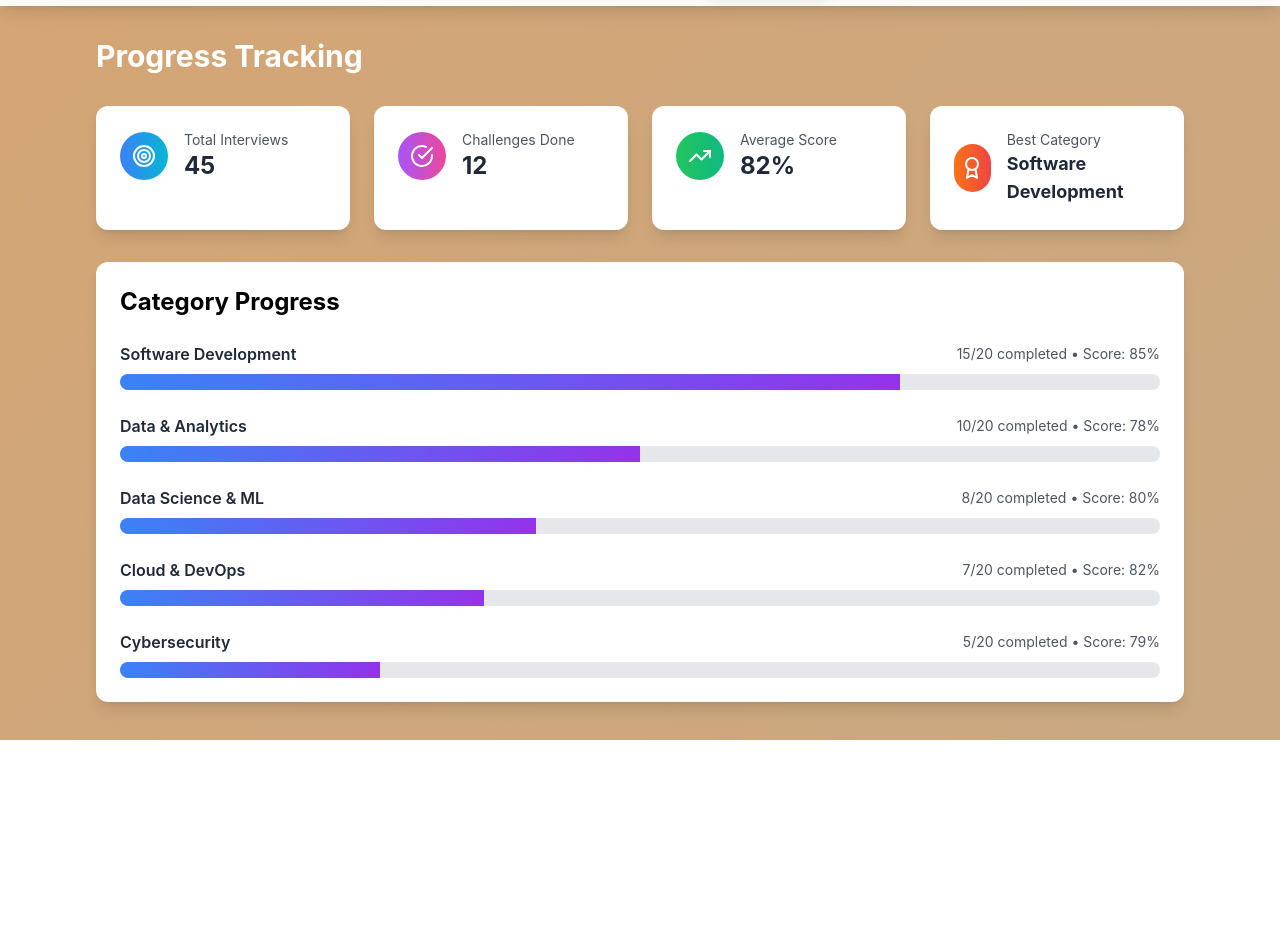
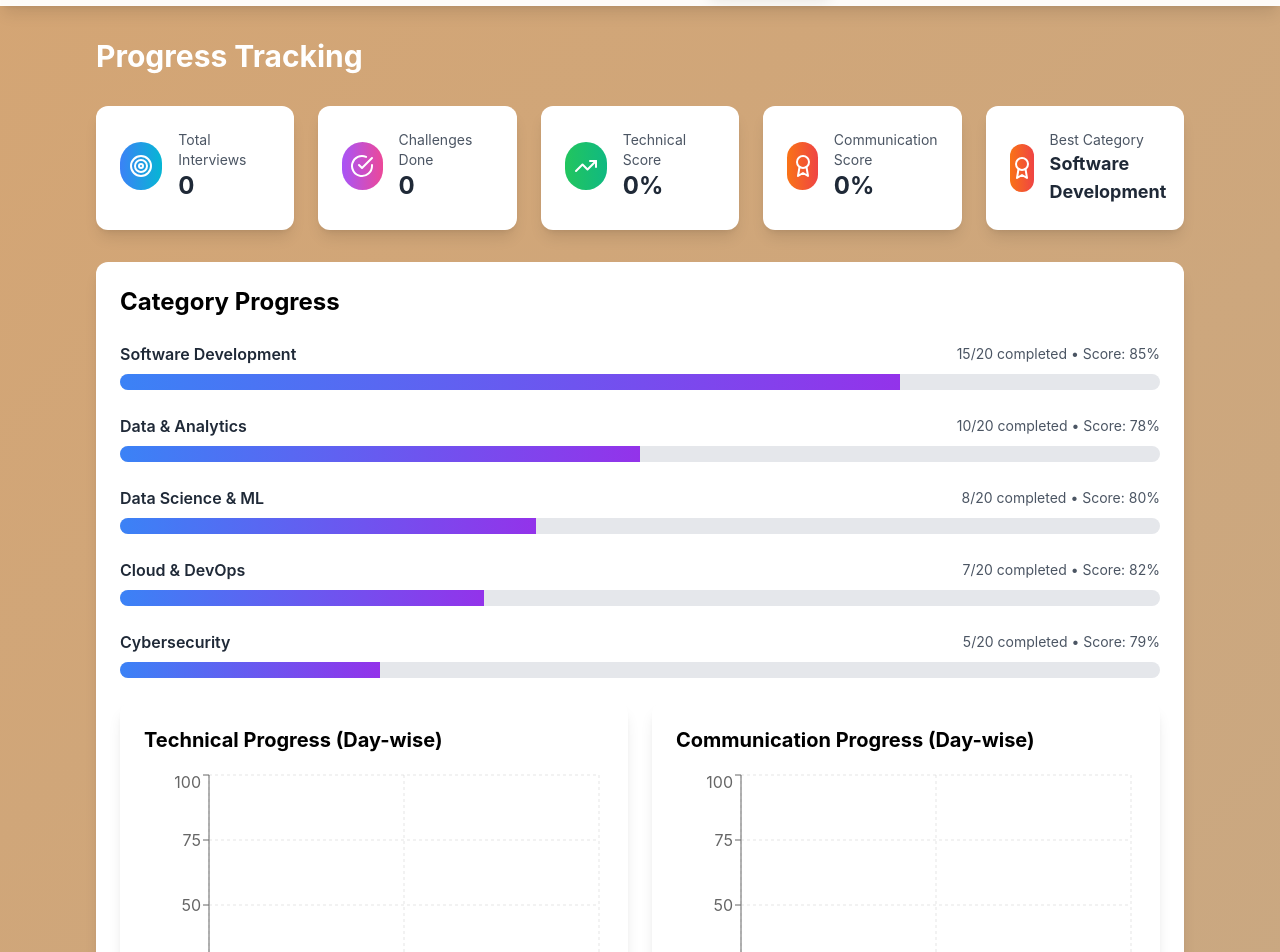
Before and after one commit to Sm-LumeCode/ai-interview-confidence-coach, a React (Vite) app in the folder frontend/: page /progress in a window 1280 px wide. Shown: the part 60-1012 px from the top of the page. Before the commit the page ends 800 px from the top, so only its background shows below. Built offline with nearby package versions, Linux system fonts and the light colour scheme; sample sign-in values are in the browser's storage.

Commit message:
progress

```diff
--- a/frontend/package.json
+++ b/frontend/package.json
@@ -14,7 +14,8 @@
     "lucide-react": "^0.263.1",
     "react": "^18.2.0",
     "react-dom": "^18.2.0",
-    "react-router-dom": "^6.20.0"
+    "react-router-dom": "^6.20.0",
+    "recharts": "^3.6.0"
   },
   "devDependencies": {
     "@types/react": "^18.2.43",
--- a/frontend/src/components/Progress.jsx
+++ b/frontend/src/components/Progress.jsx
@@ -1,15 +1,22 @@
-import React from 'react'
+
 import Navbar from './Navbar'
 import { TrendingUp, Award, Target, CheckCircle } from 'lucide-react'
+import React, { useEffect, useState } from 'react'
+import { getDailyProgressTimeline } from '../utils/dailyProgressManager.js'
+import {
+  LineChart,
+  Line,
+  XAxis,
+  YAxis,
+  Tooltip,
+  ResponsiveContainer,
+  CartesianGrid
+} from 'recharts'
+
 
 const Progress = ({ user, onLogout }) => {
   // Mock data - replace with actual API data
-  const stats = {
-    totalInterviews: 45,
-    completedChallenges: 12,
-    averageScore: 82,
-    bestCategory: 'Software Development'
-  }
+
 
   const categoryProgress = [
     { name: 'Software Development', completed: 15, total: 20, score: 85 },
@@ -19,6 +26,41 @@ const Progress = ({ user, onLogout }) => {
     { name: 'Cybersecurity', completed: 5, total: 20, score: 79 }
   ]
 
+  const [dailyTimeline, setDailyTimeline] = useState([])
+
+useEffect(() => {
+  if (!user?.email) return
+
+  const timeline = getDailyProgressTimeline(user.email)
+  setDailyTimeline(timeline)
+}, [user])
+const strongestCategory = categoryProgress.reduce(
+  (best, current) => (current.score > best.score ? current : best),
+  categoryProgress[0]
+).name
+
+const practicedDays = dailyTimeline.filter(d => d.didPractice).length
+
+const avgTechnical =
+  dailyTimeline.filter(d => d.technicalScore !== null)
+    .reduce((sum, d) => sum + d.technicalScore, 0) /
+  (dailyTimeline.filter(d => d.technicalScore !== null).length || 1)
+
+const avgConfidence =
+  dailyTimeline.filter(d => d.confidenceScore !== null)
+    .reduce((sum, d) => sum + d.confidenceScore, 0) /
+  (dailyTimeline.filter(d => d.confidenceScore !== null).length || 1)
+
+const overallAverage = Math.round((avgTechnical + avgConfidence) / 2)
+const technicalScore = Math.round(avgTechnical) || 0
+const communicationScore = Math.round(avgConfidence) || 0
+
+const chartData = dailyTimeline.map(day => ({
+  date: day.date.slice(5), // MM-DD
+  technical: day.didPractice ? day.technicalScore : 0,
+  communication: day.didPractice ? day.confidenceScore : 0
+}))
+
   return (
     <div className="min-h-screen">
       <Navbar user={user} onLogout={onLogout} />
@@ -27,7 +69,7 @@ const Progress = ({ user, onLogout }) => {
         <h1 className="text-3xl font-bold text-white mb-8 animate-fade-in">Progress Tracking</h1>
 
         {/* Stats Overview */}
-        <div className="grid grid-cols-1 md:grid-cols-2 lg:grid-cols-4 gap-6 mb-8">
+        <div className="grid grid-cols-1 md:grid-cols-2 lg:grid-cols-5 gap-6 mb-8">
           <div className="card animate-slide-up">
             <div className="flex items-center gap-4">
               <div className="w-12 h-12 rounded-full bg-gradient-to-r from-blue-500 to-cyan-500 flex items-center justify-center">
@@ -35,7 +77,7 @@ const Progress = ({ user, onLogout }) => {
               </div>
               <div>
                 <p className="text-gray-600 text-sm">Total Interviews</p>
-                <p className="text-2xl font-bold text-gray-800">{stats.totalInterviews}</p>
+                <p className="text-2xl font-bold text-gray-800">{practicedDays}</p>
               </div>
             </div>
           </div>
@@ -47,7 +89,7 @@ const Progress = ({ user, onLogout }) => {
               </div>
               <div>
                 <p className="text-gray-600 text-sm">Challenges Done</p>
-                <p className="text-2xl font-bold text-gray-800">{stats.completedChallenges}</p>
+                <p className="text-2xl font-bold text-gray-800">{practicedDays}</p>
               </div>
             </div>
           </div>
@@ -58,8 +100,9 @@ const Progress = ({ user, onLogout }) => {
                 <TrendingUp className="w-6 h-6 text-white" />
               </div>
               <div>
-                <p className="text-gray-600 text-sm">Average Score</p>
-                <p className="text-2xl font-bold text-gray-800">{stats.averageScore}%</p>
+               <p className="text-gray-600 text-sm">Technical Score</p>
+<p className="text-2xl font-bold text-gray-800">{technicalScore}%</p>
+
               </div>
             </div>
           </div>
@@ -70,11 +113,24 @@ const Progress = ({ user, onLogout }) => {
                 <Award className="w-6 h-6 text-white" />
               </div>
               <div>
-                <p className="text-gray-600 text-sm">Best Category</p>
-                <p className="text-lg font-bold text-gray-800">{stats.bestCategory}</p>
+                <p className="text-gray-600 text-sm">Communication Score</p>
+                <p className="text-2xl font-bold text-gray-800">{communicationScore}%</p>
+
               </div>
             </div>
           </div>
+          <div className="card animate-slide-up" style={{ animationDelay: '400ms' }}>
+  <div className="flex items-center gap-4">
+    <div className="w-12 h-12 rounded-full bg-gradient-to-r from-orange-500 to-red-500 flex items-center justify-center">
+      <Award className="w-6 h-6 text-white" />
+    </div>
+    <div>
+      <p className="text-gray-600 text-sm">Best Category</p>
+      <p className="text-lg font-bold text-gray-800">{strongestCategory}</p>
+    </div>
+  </div>
+</div>
+
         </div>
 
         {/* Category Progress */}
@@ -98,6 +154,80 @@ const Progress = ({ user, onLogout }) => {
                 </div>
               </div>
             ))}
+            {/* Daily Progress Graphs */}
+<div className="grid grid-cols-1 lg:grid-cols-2 gap-6 mt-8">
+
+  {/* Technical Score Graph */}
+  <div className="card animate-fade-in">
+    <h2 className="text-xl font-bold gradient-text mb-4">
+      Technical Progress (Day-wise)
+    </h2>
+
+    <ResponsiveContainer width="100%" height={300}>
+      <LineChart data={chartData}>
+        <CartesianGrid strokeDasharray="3 3" opacity={0.5} />
+
+        <XAxis dataKey="date" tick={{ fontSize: 12 }} />
+        <YAxis domain={[0, 100]} />
+        <Tooltip
+  contentStyle={{
+    borderRadius: '8px',
+    border: 'none',
+    boxShadow: '0 10px 25px rgba(0,0,0,0.1)'
+  }}
+/>
+        <Line
+          type="monotone"
+          dataKey="technical"
+          stroke="#3b82f6"
+          strokeWidth={3}
+          dot={false}
+          activeDot={{ r: 6 }}
+          isAnimationActive={true}
+          animationDuration={1200}
+
+        />
+      </LineChart>
+    </ResponsiveContainer>
+  </div>
+
+  {/* Communication Score Graph */}
+  <div className="card animate-fade-in">
+    <h2 className="text-xl font-bold gradient-text mb-4">
+      Communication Progress (Day-wise)
+    </h2>
+
+    <ResponsiveContainer width="100%" height={300}>
+      <LineChart data={chartData}>
+        <CartesianGrid strokeDasharray="3 3" opacity={0.5} />
+
+        <XAxis dataKey="date" tick={{ fontSize: 12 }} />
+        <YAxis domain={[0, 100]} />
+        <Tooltip
+  contentStyle={{
+    borderRadius: '8px',
+    border: 'none',
+    boxShadow: '0 10px 25px rgba(0,0,0,0.1)'
+  }}
+/>
+
+        <Line
+          type="monotone"
+          dataKey="communication"
+          stroke="#22c55e"
+          strokeWidth={3}
+          dot={false}
+          activeDot={{ r: 6 }}
+        isAnimationActive={true}
+        animationDuration={1200}
+
+        />
+      </LineChart>
+    </ResponsiveContainer>
+  </div>
+
+</div>
+
           </div>
         </div>
       </div>
--- /dev/null
+++ b/frontend/src/utils/dailyProgressManager.js
@@ -0,0 +1,91 @@
+// utils/dailyProgressManager.js
+
+const getTodayKey = (userId) => {
+  const today = new Date().toISOString().split('T')[0] // YYYY-MM-DD
+  return `daily_progress_${userId}_${today}`
+}
+
+export const saveDailyProgress = (
+  userId,
+  { technicalScore, confidenceScore }
+) => {
+  const key = getTodayKey(userId)
+
+  const existing = localStorage.getItem(key)
+  let data
+
+  if (existing) {
+    data = JSON.parse(existing)
+    data.technicalScores.push(technicalScore)
+    data.confidenceScores.push(confidenceScore)
+  } else {
+    data = {
+      date: new Date().toISOString().split('T')[0],
+      technicalScores: [technicalScore],
+      confidenceScores: [confidenceScore],
+      didPractice: true
+    }
+  }
+
+  localStorage.setItem(key, JSON.stringify(data))
+}
+
+export const getDailyProgress = (userId, date) => {
+  const key = `daily_progress_${userId}_${date}`
+  const saved = localStorage.getItem(key)
+  return saved ? JSON.parse(saved) : null
+}
+// Get progress timeline from Day 1 to today
+export const getDailyProgressTimeline = (userId) => {
+  const timeline = []
+
+  const startKey = `daily_progress_start_${userId}`
+  let startDate = localStorage.getItem(startKey)
+
+  // If first time, set today as Day 1
+  if (!startDate) {
+    startDate = new Date().toISOString().split('T')[0]
+    localStorage.setItem(startKey, startDate)
+  }
+
+  const start = new Date(startDate)
+  const today = new Date()
+
+  for (
+    let d = new Date(start);
+    d <= today;
+    d.setDate(d.getDate() + 1)
+  ) {
+    const dateStr = d.toISOString().split('T')[0]
+    const saved = localStorage.getItem(`daily_progress_${userId}_${dateStr}`)
+
+    if (saved) {
+      const parsed = JSON.parse(saved)
+
+      const avgTechnical =
+        parsed.technicalScores.reduce((a, b) => a + b, 0) /
+        parsed.technicalScores.length
+
+      const avgConfidence =
+        parsed.confidenceScores.reduce((a, b) => a + b, 0) /
+        parsed.confidenceScores.length
+
+      timeline.push({
+        date: dateStr,
+        technicalScore: Math.round(avgTechnical),
+        confidenceScore: Math.round(avgConfidence),
+        didPractice: true
+      })
+    } else {
+      // Missed day
+      timeline.push({
+        date: dateStr,
+        technicalScore: null,
+        confidenceScore: null,
+        didPractice: false
+      })
+    }
+  }
+
+  return timeline
+}
```
Also changed, not shown: 1 other file (tests, documents, lock files or other folders).
